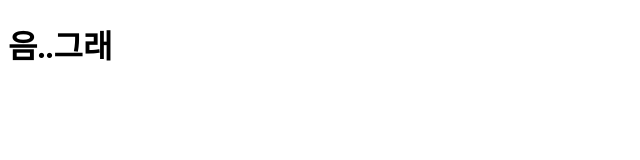
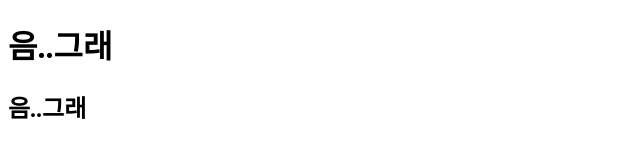
Before and after one commit to rami242424/garyworld3, a plain HTML site: page index.html in a window 1280 px wide. Shown: the whole page, without its empty margins (0-640 px from the left). Drawn offline with Linux system fonts and the light colour scheme.

Commit message:
메시지 여러줄 작성

```diff
--- a/index.html
+++ b/index.html
@@ -8,5 +8,6 @@
   </head>
   <body>
     <h1>음..그래</h1>
+    <h2>음..그래</h2>
   </body>
 </html>
```
Also changed, not shown: 1 other file.
